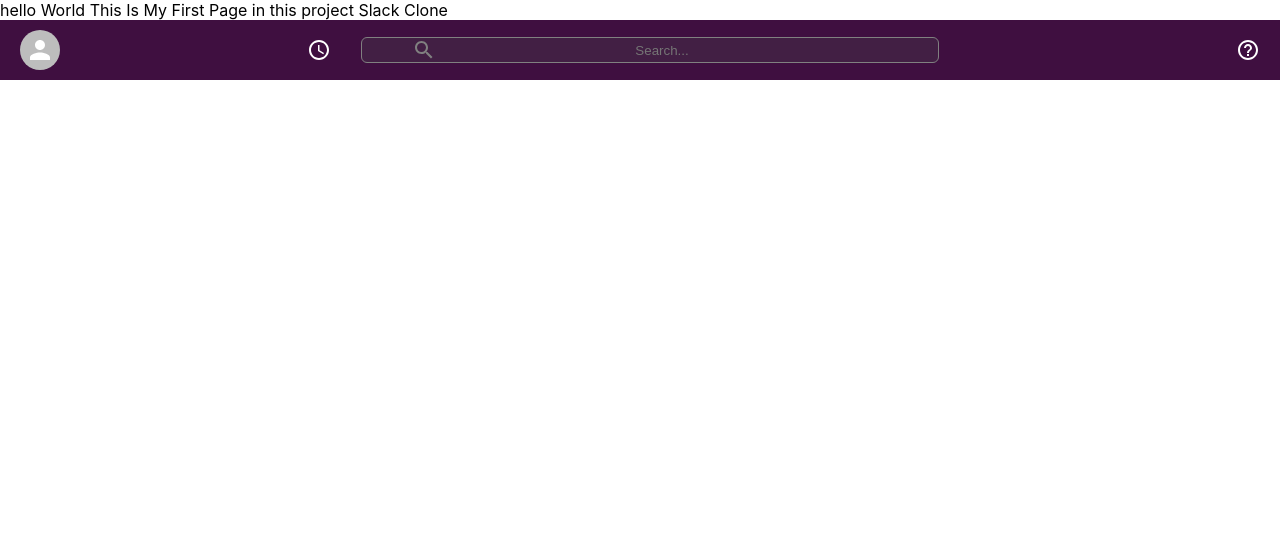
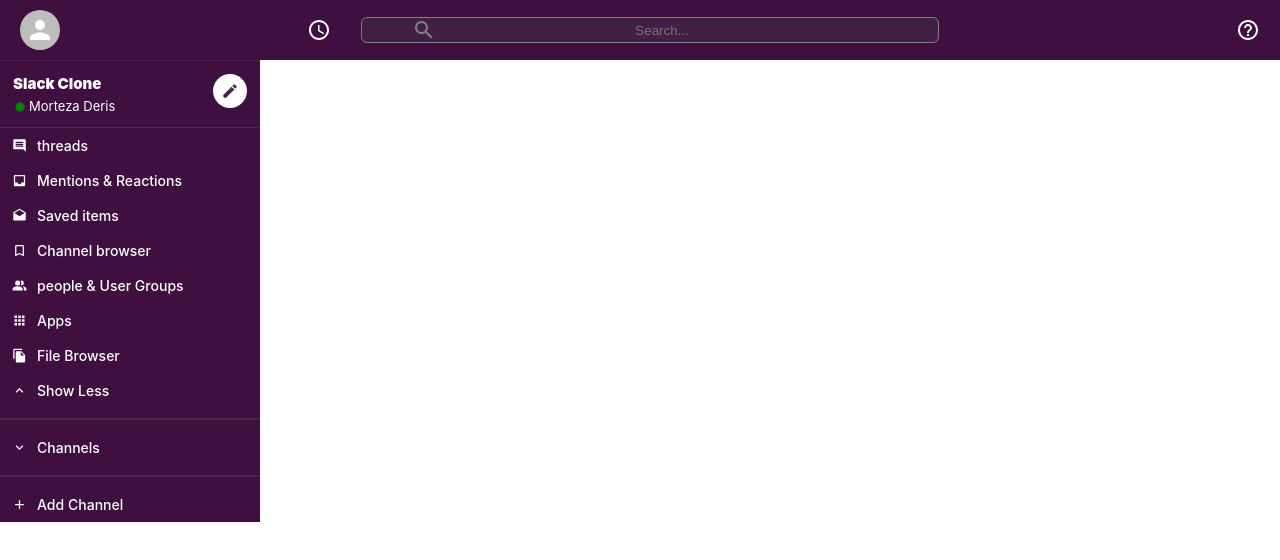
Before and after one commit to morteza20deris/slack-clone, a React (Create React App) app: page / in a window 1280 px wide. Shown: the top 560 px of the page. Built offline with nearby package versions, Linux system fonts and the light colour scheme.

Commit message:
+sidebar ui

```diff
--- a/src/App.js
+++ b/src/App.js
@@ -1,13 +1,14 @@
 import "./App.css";
 import Header from "./Components/Header";
+import Sidebar from "./Components/Sidebar";
 
 function App() {
   return (
     <div className="app">
-      <header>
-        hello World This Is My First Page in this project Slack Clone
-      </header>
       <Header />
+      <div className="app__body">
+        <Sidebar />
+      </div>
     </div>
   );
 }
--- /dev/null
+++ b/src/Components/Sidebar.css
@@ -0,0 +1,44 @@
+.sidebar{
+    color: white;
+    background-color: var(--slack-color);
+    border-top: 1px solid #49274b;
+    max-width: 260px;
+}
+.sidebar>hr {
+    margin-top: 10px;
+    margin-bottom: 10px;
+    border: 1px solid #49274b;
+}
+.sidebar__header{
+    display: flex;
+    border-bottom: 1px solid #49274b;
+    padding-bottom: 10px;
+    padding: 13px;
+}
+.sidebar__header>.MuiSvgIcon-root{
+    padding: 8px;
+    color: #49274b;
+    font-size: 18px;
+    background-color: white;
+    border-radius: 50%;
+}
+.sidebar__info{
+    flex: 1;
+}
+.sidebar__info>h2{
+    font-size: 15px;
+    font-weight: 900;
+    margin-bottom: 5px;
+}
+.sidebar__info>h3{
+    display: flex;
+    align-items: center;
+    font-size: 13px;
+    font-weight: 400;
+}
+.sidebar__info>h3>.username__icon{
+    color: green;
+    font-size: 14px;
+    margin-top: 1px;
+    margin-right: 2px;
+}
--- /dev/null
+++ b/src/Components/Sidebar.js
@@ -0,0 +1,46 @@
+import React from "react";
+import "./Sidebar.css";
+import FiberManualRecordIcon from "@mui/icons-material/FiberManualRecord";
+import InsertCommentIcon from "@mui/icons-material/InsertComment";
+import InboxIcon from "@mui/icons-material/Inbox";
+import DraftsIcon from "@mui/icons-material/Drafts";
+import CreateIcon from "@mui/icons-material/Create";
+import BookmarkBorderIcon from "@mui/icons-material/BookmarkBorder";
+import PeopleAltIcon from "@mui/icons-material/PeopleAlt";
+import AppsIcon from "@mui/icons-material/Apps";
+import FileCopyIcon from "@mui/icons-material/FileCopy";
+import ExpandLessIcon from "@mui/icons-material/ExpandLess";
+import ExpandMoreIcon from "@mui/icons-material/ExpandMore";
+import AddIcon from "@mui/icons-material/Add";
+import SidebarOption from "./SidebarOption";
+function Sidebar() {
+  return (
+    <div className="sidebar">
+      <div className="sidebar__header">
+        <div className="sidebar__info">
+          <h2>Slack Clone</h2>
+          <h3>
+            <FiberManualRecordIcon className="username__icon" />
+            Morteza Deris
+          </h3>
+        </div>
+        <CreateIcon />
+      </div>
+      <SidebarOption Icon={InsertCommentIcon} title="threads" />
+      <SidebarOption Icon={InboxIcon} title="Mentions & Reactions" />
+      <SidebarOption Icon={DraftsIcon} title="Saved items" />
+      <SidebarOption Icon={BookmarkBorderIcon} title="Channel browser" />
+      <SidebarOption Icon={PeopleAltIcon} title="people & User Groups" />
+      <SidebarOption Icon={AppsIcon} title="Apps" />
+      <SidebarOption Icon={FileCopyIcon} title="File Browser" />
+      <SidebarOption Icon={ExpandLessIcon} title="Show Less" />
+      <hr />
+      <SidebarOption Icon={ExpandMoreIcon} title="Channels" />
+      <hr />
+      <SidebarOption Icon={AddIcon} title="Add Channel" />
+      {/* Get Channels from Db and list them here using SidebarOption Component */}
+    </div>
+  );
+}
+
+export default Sidebar;
--- /dev/null
+++ b/src/Components/SidebarOption.css
@@ -0,0 +1,25 @@
+.sidebarOption{
+    display: flex;
+    align-items: center;
+    font-size: 12px;
+    padding-left: 2px;
+    cursor: pointer;
+}
+.sidebarOption>h3{
+    font-weight: 500;
+}
+
+.sidebarOption:hover{
+    background-color: #340e36;
+    opacity: 0.9;
+}
+.sidebarOption__icon{
+    font-size: 15px !important;
+    padding: 10px;
+}
+.sidebarOption__channel{
+    padding: 10px 0;
+}
+.sidebarOption__hash{
+    padding: 10px;
+}
--- /dev/null
+++ b/src/Components/SidebarOption.js
@@ -0,0 +1,18 @@
+import React from "react";
+import "./SidebarOption.css";
+function SidebarOption({ Icon, title }) {
+  return (
+    <div className="sidebarOption">
+      {Icon && <Icon className="sidebarOption__icon" />}
+      {Icon ? (
+        <h3>{title}</h3>
+      ) : (
+        <h3 className="sidebarOption__channel">
+          <span className="sidebarOption__hash">#{title}</span>
+        </h3>
+      )}
+    </div>
+  );
+}
+
+export default SidebarOption;
```
